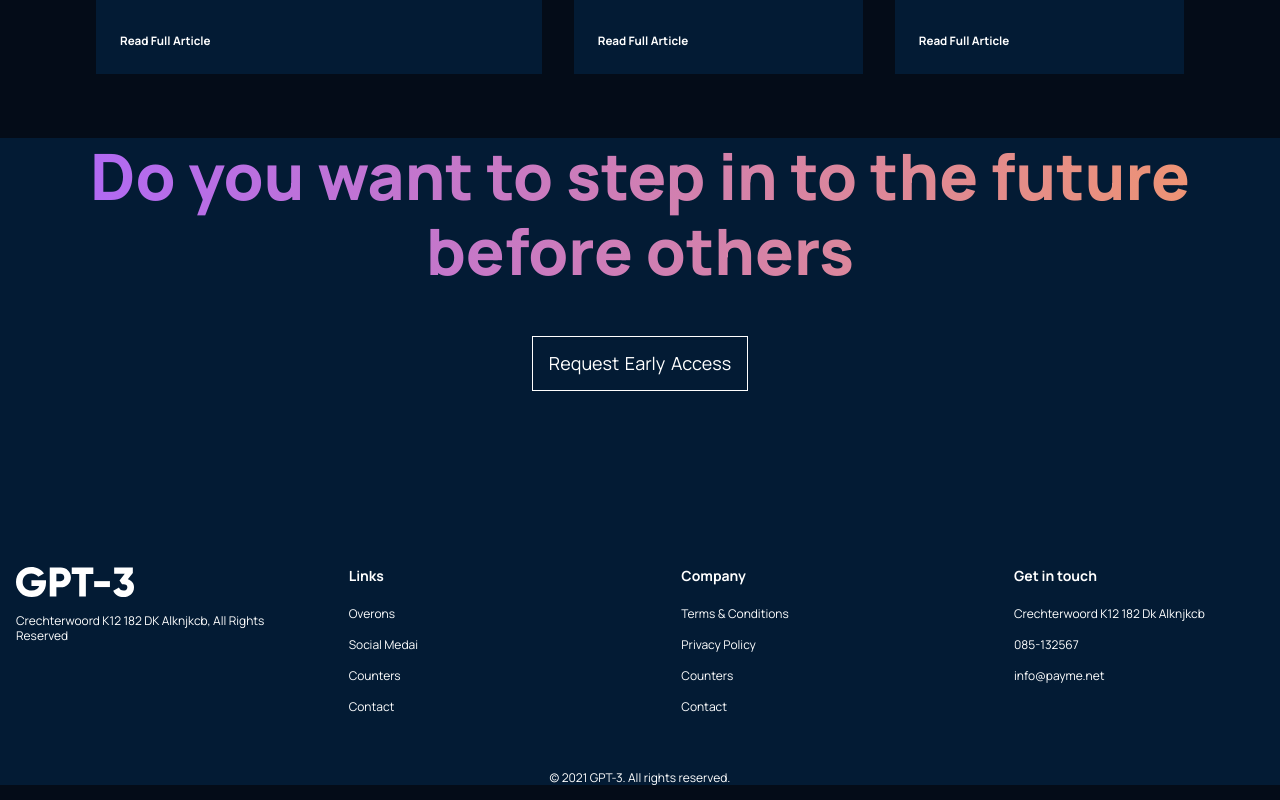
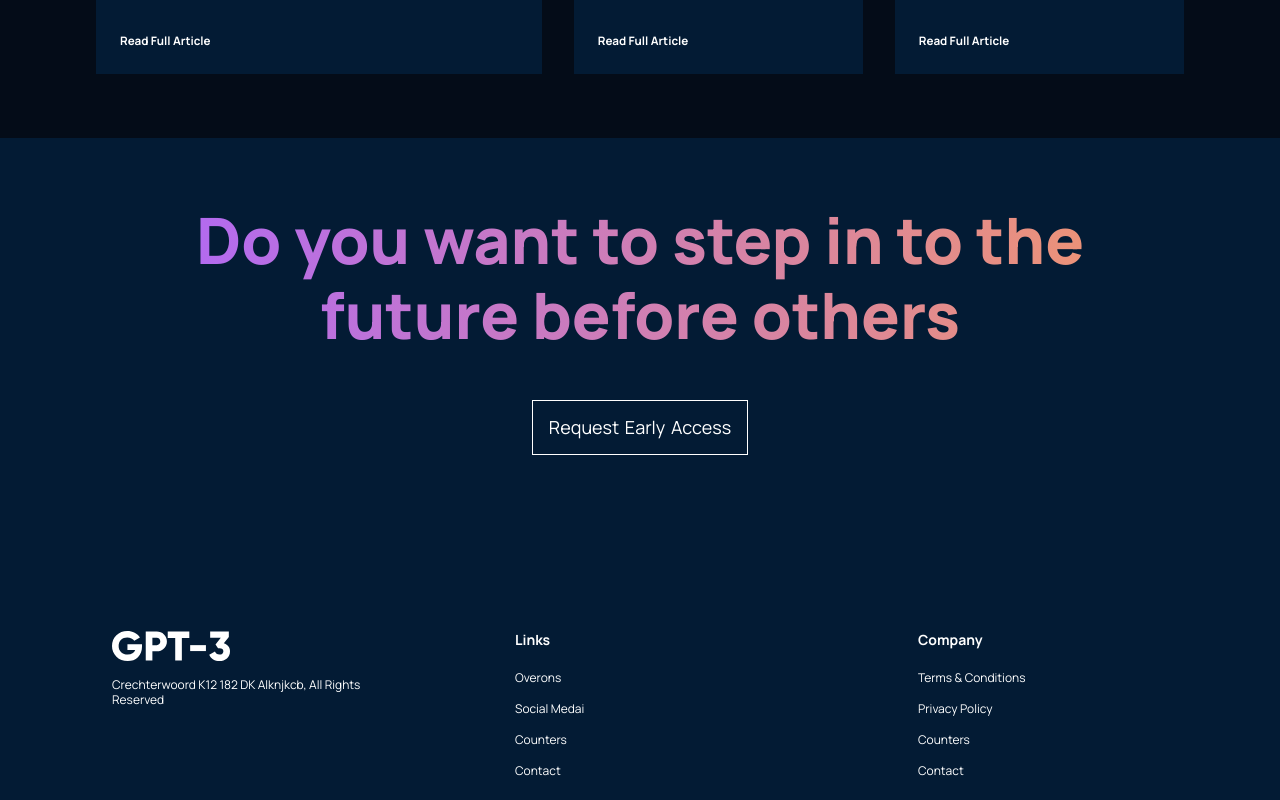
Before and after one commit to arbinlama1/Gpt-3, a React (Vite) app in the folder Gpt-3/: page / in a window 1280 px wide. Shown: the part 4120-4920 px from the top of the page. Built offline with nearby package versions, Linux system fonts and the light colour scheme.

Commit message:
Fixed: fixing the class name bugs section__padding

```diff
--- a/Gpt-3/src/containers/footer/Footer.jsx
+++ b/Gpt-3/src/containers/footer/Footer.jsx
@@ -3,7 +3,7 @@ import logo from '/images/logo.svg'
 import './footer.css';
 const Footer = () => {
   return (
-   <div className="gpt3__footer">
+   <div className="gpt3__footer section__padding">
     <div className="gpt3__footer-heading">
       <h1 className="gradient__text">Do you want to step in to the future before others</h1>
     </div>
```
